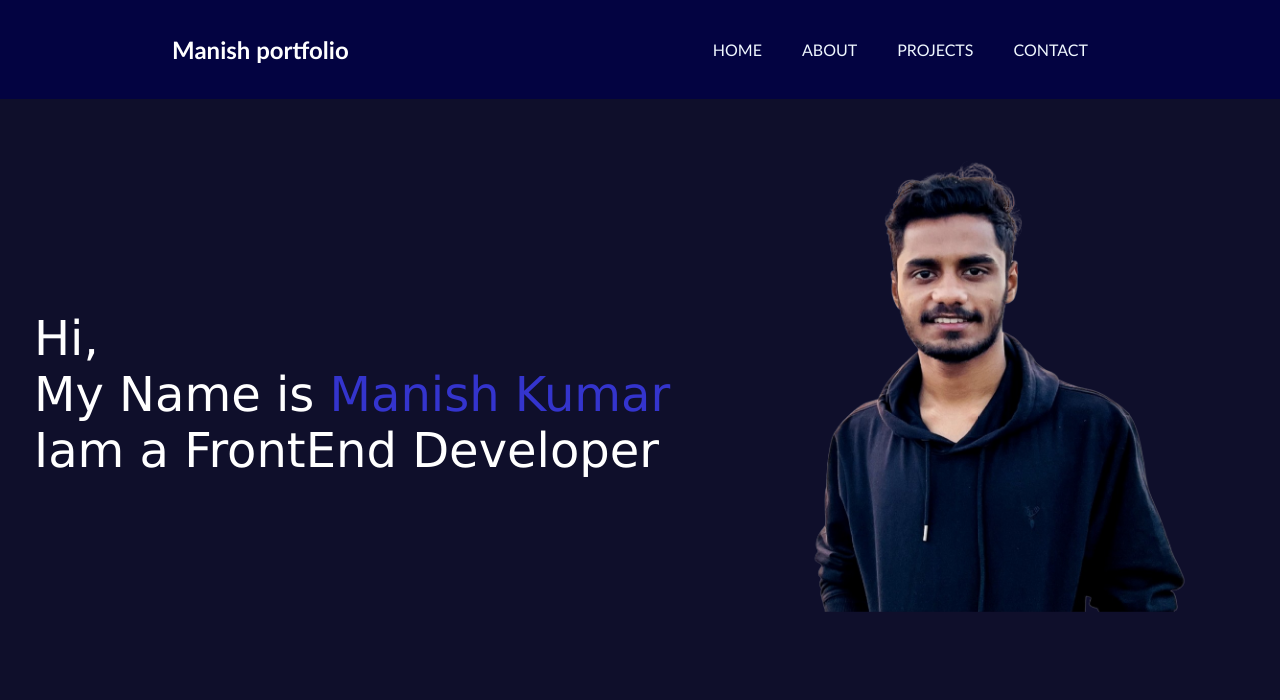
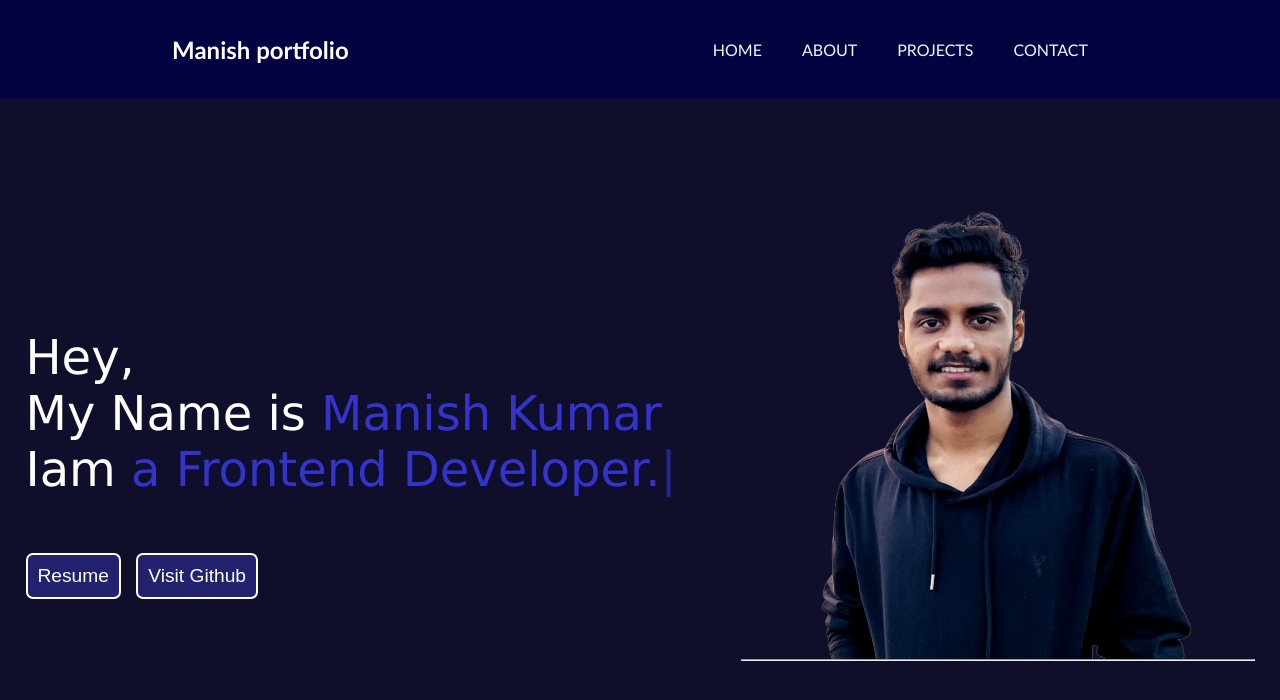
Before and after one commit to manishkumar1101/portfolio, a plain HTML site: page index.html in a window 1280 px wide. Drawn offline with nearby package versions, Linux system fonts and the light colour scheme.

Commit message:
home page done

```diff
--- a/index.css
+++ b/index.css
@@ -5,8 +5,8 @@
 body{
     background-color: rgb(15, 15, 43);
     color: white;
+    overflow: hidden;
     font-family: 'Gill Sans', 'Gill Sans MT', Calibri, 'Trebuchet MS', sans-serif;
-
 }
 nav{
     display: flex;
@@ -14,13 +14,14 @@ nav{
     align-items: center;
     background-color: rgb(3, 3, 65);
     height: 99px;
+    /* position:; */
     /* padding: 0 20px; */
 
 }
 header{
     background-color: rgb(3, 3, 65);
     width: 100%;
-    position: fixed;
+    /* position: absolute; */
     top: 0;
     /* z-index: 1000; */
 }
@@ -51,18 +52,39 @@ nav ul li a:hover{
 .leftsection{
     /* background-color: red; */
     height:20rem;
-    width: 42rem;
+    width: 44rem;
     font-size: 3rem;
     position: relative;
-    top:  30vh;
+    top:  20vh;
     font-family:Verdana, Geneva, Tahoma, sans-serif;
+}
+.button{
+    padding: 40px 0px;
+}
+button{
+    padding: 10px;
+    background-color: #22226f;
+    color: white;
+    border: 2px solid white;
+    cursor: pointer;
+    font-size: 1.2rem;
+    border-radius: 7px;
+    text-align: center;
+}
+.button a{
+    text-decoration: none;
 }
 .rightsection img{
     position: relative;
-    top:-50px;
+    top:-100px;
     height: 37rem;
     width: 32rem;
 }
 span{
     color: rgb(52, 52, 205);;
 }
+main hr{
+    width: 32rem;
+    position: relative;
+    top: -105px;
+}
--- a/index.html
+++ b/index.html
@@ -27,15 +27,31 @@
     <main>
         <section class="firstsection">
             <div class="leftsection">
-                Hi,
+                Hey,
                 <div>My Name is <span>Manish Kumar</span></div>
-                <div>Iam a FrontEnd Developer</div>
+                <div>Iam <span id="element"></span></div>
+                <div class="button">
+                    <a href="https://drive.google.com/file/d/1ew83yKsj3PzLBmA-t20_E4WkVUN5xWEm/view?usp=drive_link"><button>Resume</button></a>
+                    <a href="https://github.com/manishkumar1101"><button>Visit Github</button></a>
+
+                </div>
             </div>
             <div class="rightsection">
                 <img src="manish.png" alt="profile pic">
+                <hr>
             </div>
         </section>
+
     </main>
+    <script src="https://unpkg.com/typed.js@2.1.0/dist/typed.umd.js"></script>
+    <script>
+        var typed = new Typed('#element', {
+          strings: ['a Software Developer.', 'a Frontend Developer.'],
+          typeSpeed: 50,
+            backSpeed: 50,
+            loop: true
+        });
+        </script>
 </body>
 
 </html>
```
